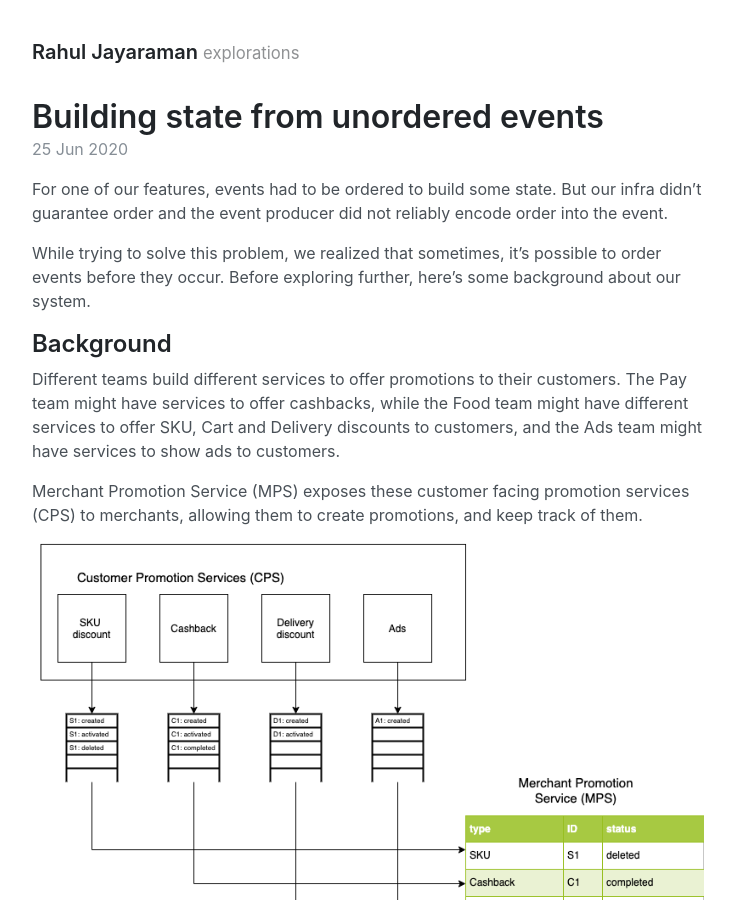
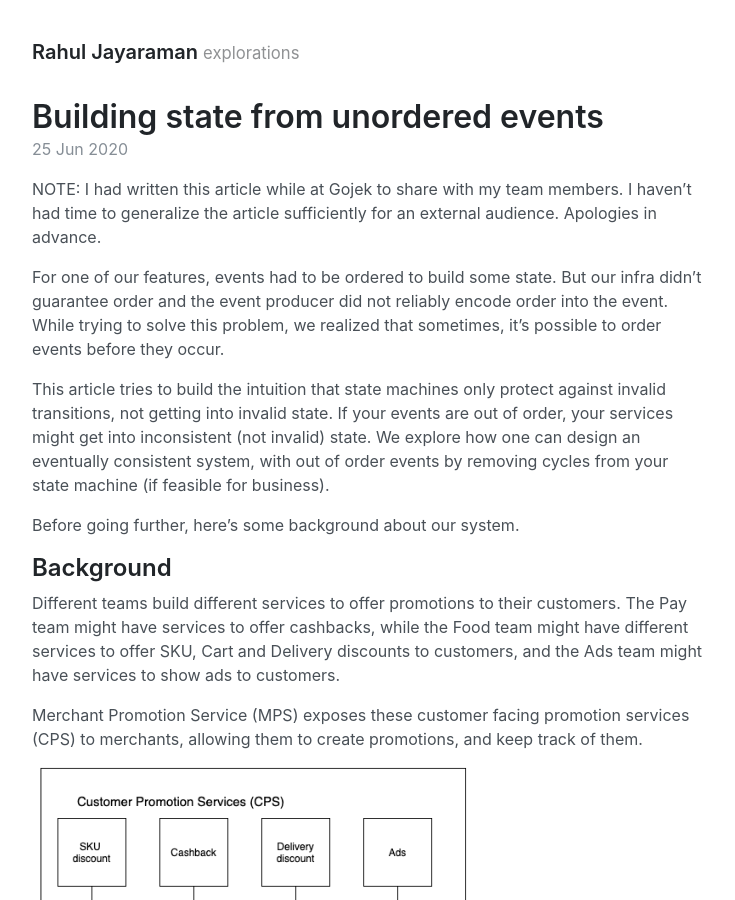
Before and after one commit to rahuljayaraman/rahuljayaraman.github.io, a Jekyll site: the page built from _posts/2020-06-25-ordering-events.markdown, in a window 1280 px wide and 900 px high. Shown: the whole window, without its empty margins (120-855 px from the left). Built offline with Jekyll 4.4.1, drawn with Linux system fonts in a browser that asks for light colours.

Commit message:
Update ordering article

```diff
--- a/_posts/2020-06-25-ordering-events.markdown
+++ b/_posts/2020-06-25-ordering-events.markdown
@@ -5,9 +5,14 @@ date:   2020-06-25 15:41:54 +0530
 excerpt:  "Ordering events when source doesn't encode order"
 ---
 
+NOTE: I had written this article while at Gojek to share with my team members. I haven't had time to generalize the article sufficiently for an external audience. Apologies in advance.
+
 For one of our features, events had to be ordered to build some state. But our infra didn't guarantee order and the event producer did not reliably encode order into the event.
+While trying to solve this problem, we realized that sometimes, it's possible to order events before they occur.
 
-While trying to solve this problem, we realized that sometimes, it's possible to order events before they occur. Before exploring further, here's some background about our system.
+This article tries to build the intuition that state machines only protect against invalid transitions, not getting into invalid state. If your events are out of order, your services might get into inconsistent (not invalid) state. We explore how one can design an eventually consistent system, with out of order events by removing cycles from your state machine (if feasible for business).
+
+Before going further, here's some background about our system.
 
 ## Background
 
```
